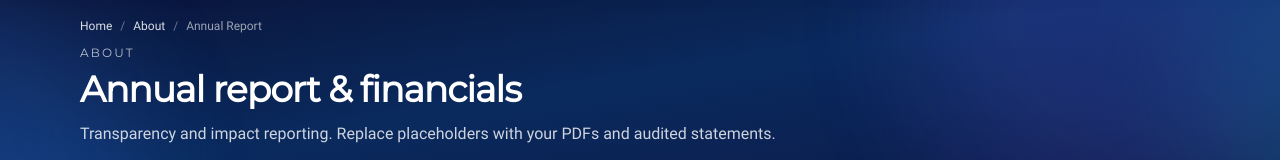
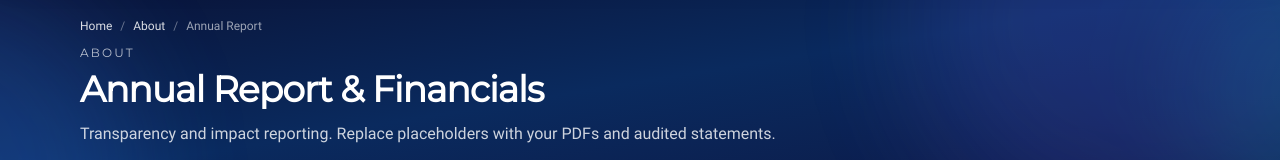
Before and after one commit to naqvi00/epc-frontend, a React (Vite) app: page /about/annual-report in a window 1280 px wide. Shown: the part 204-364 px from the top of the page. Built offline with nearby package versions, Linux system fonts and the light colour scheme; no server answers.

Commit message:
Update AnnualReport.tsx

```diff
--- a/src/pages/about/AnnualReport.tsx
+++ b/src/pages/about/AnnualReport.tsx
@@ -14,7 +14,7 @@ export default function AnnualReport() {
       <PageHeader
       variant="gradient"
         eyebrow="About"
-        title="Annual report & financials"
+        title="Annual Report & Financials"
         description="Transparency and impact reporting. Replace placeholders with your PDFs and audited statements."
         crumbs={[{ label: 'Home', href: '/' }, { label: 'About', href: '/about' }, { label: 'Annual Report' }]}
       />
```
